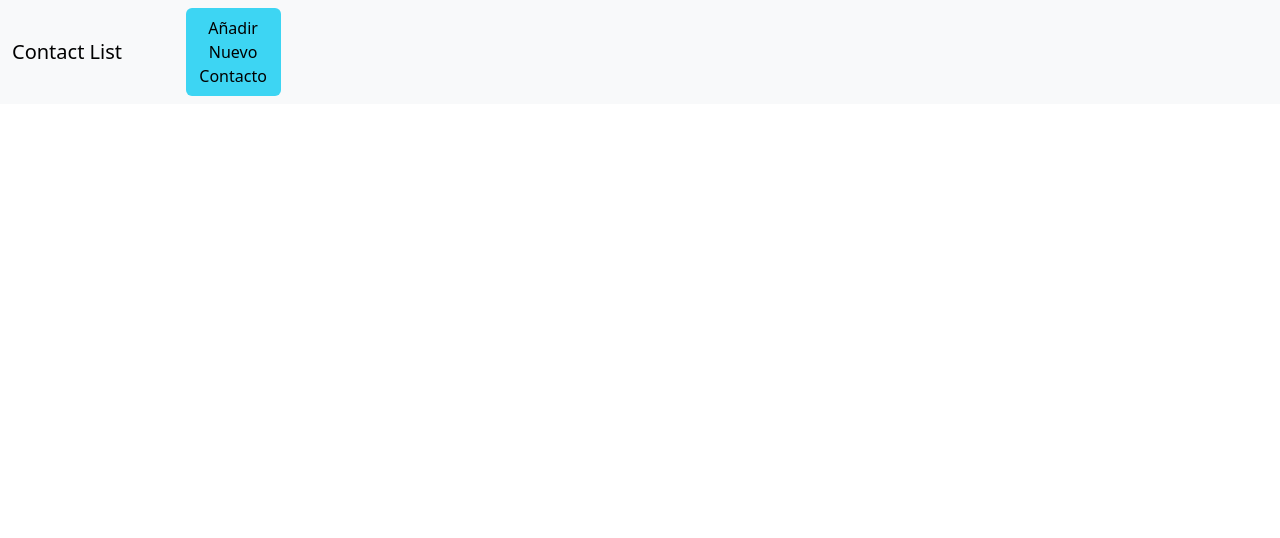
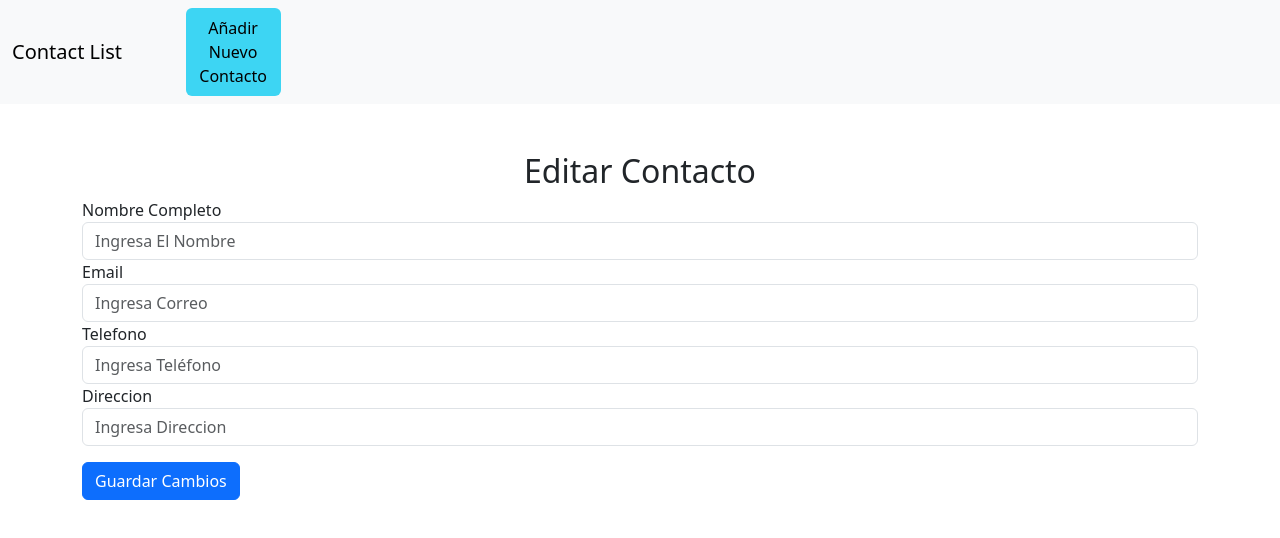
Before and after one commit to joaonunez/contactlist, a React (Create React App) app: page /EditContact/1 in a window 1280 px wide. Shown: the top 538 px of the page. Built offline with nearby package versions, Linux system fonts and the light colour scheme.

Commit message:
handleChangue event listo

```diff
--- a/src/views/EditContact.jsx
+++ b/src/views/EditContact.jsx
@@ -1,6 +1,7 @@
 import React, {useContext, useEffect, useState,} from "react";
 import { useParams, useNavigate } from "react-router-dom";
 import { Context } from "../store/Context"
+
 const EditContact = () =>{
     const {actions, store } = useContext(Context)
     const {id} = useParams(); //con esta variable se obtiene el id del contacto apart de la url
@@ -32,6 +33,69 @@
             [name]: value
         });
     };
+
+    const handleSubmit = (event) => {
+        event.preventDefault(); //evita que se recargue la pagina
+        actions.updateContact(contact.id, contact); // cuando se dispara el evento submit, se guarda el contacto con los datos de los formularios
+        alert("Contacto Modificado")
+        navigate("/"); //navega al index de la aplicacion
+    };
+    return (
+        <div className="container mt-5 col-xxl-3">
+          <h2 className="text-center">Editar Contacto</h2>
+          <form onSubmit={handleSubmit}>
+            <div className="form-group">
+              <label htmlFor="name">Nombre Completo</label>
+              <input
+                type="text"
+                className="form-control"
+                id="name"
+                placeholder="Ingresa El Nombre"
+                name="name"
+                value={contact.name}
+                onChange={handleChange}
+              />
+            </div>
+            <div className="form-group">
+              <label htmlFor="email">Email</label>
+              <input
+                type="email"
+                className="form-control"
+                id="email"
+                placeholder="Ingresa Correo"
+                name="email"
+                value={contact.email}
+                onChange={handleChange}
+              />
+            </div>
+            <div className="form-group">
+              <label htmlFor="phone">Telefono</label>
+              <input
+                type="text"
+                className="form-control"
+                id="phone"
+                placeholder="Ingresa Teléfono"
+                name="phone"
+                value={contact.phone}
+                onChange={handleChange}
+              />
+            </div>
+            <div className="form-group">
+              <label htmlFor="address">Direccion</label>
+              <input
+                type="text"
+                className="form-control"
+                id="address"
+                placeholder="Ingresa Direccion"
+                name="address"
+                value={contact.address}
+                onChange={handleChange}
+              />
+            </div>
+            <button type="submit" className="btn btn-primary btn-block mt-3">Guardar Cambios</button>
+          </form>
+        </div>
+      );
 }
 
 export default EditContact;
```
